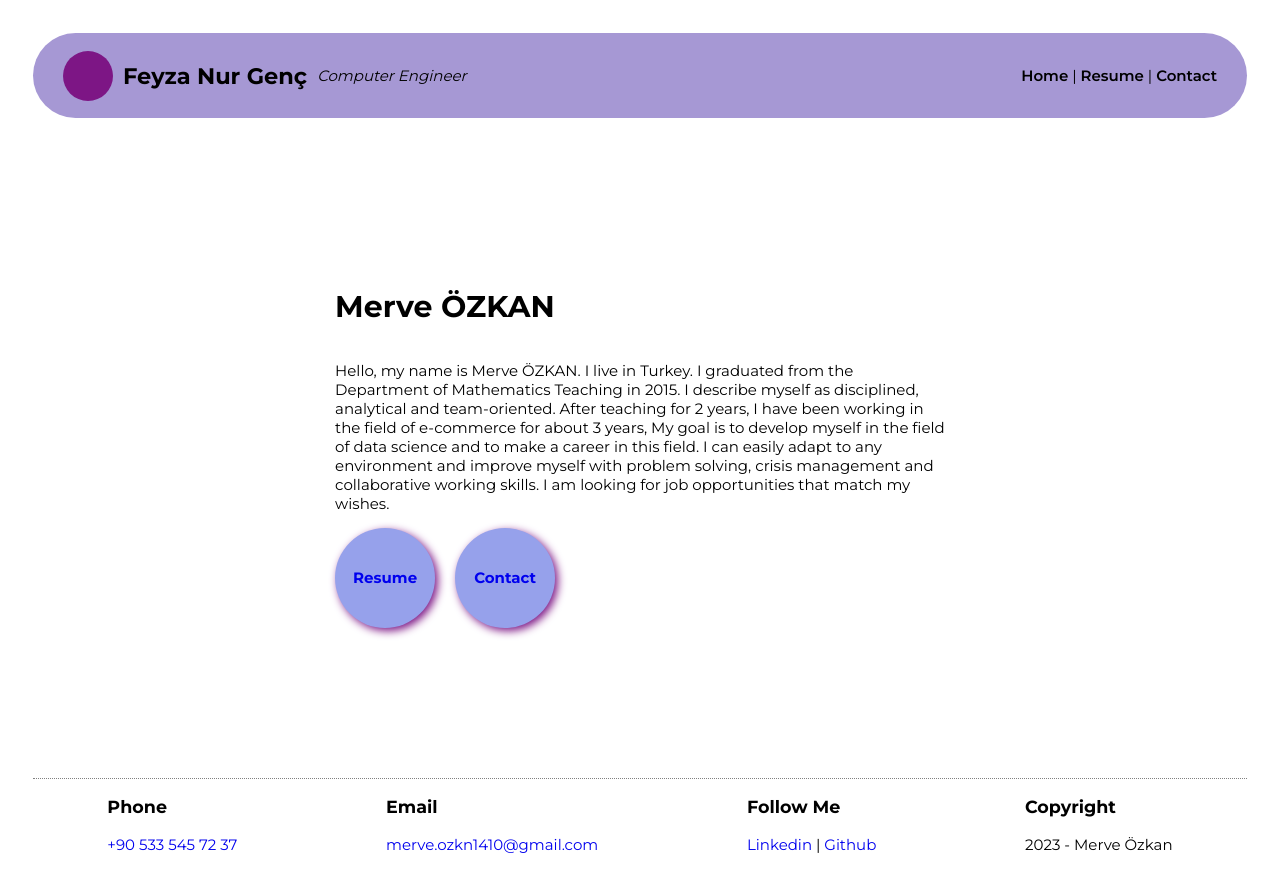
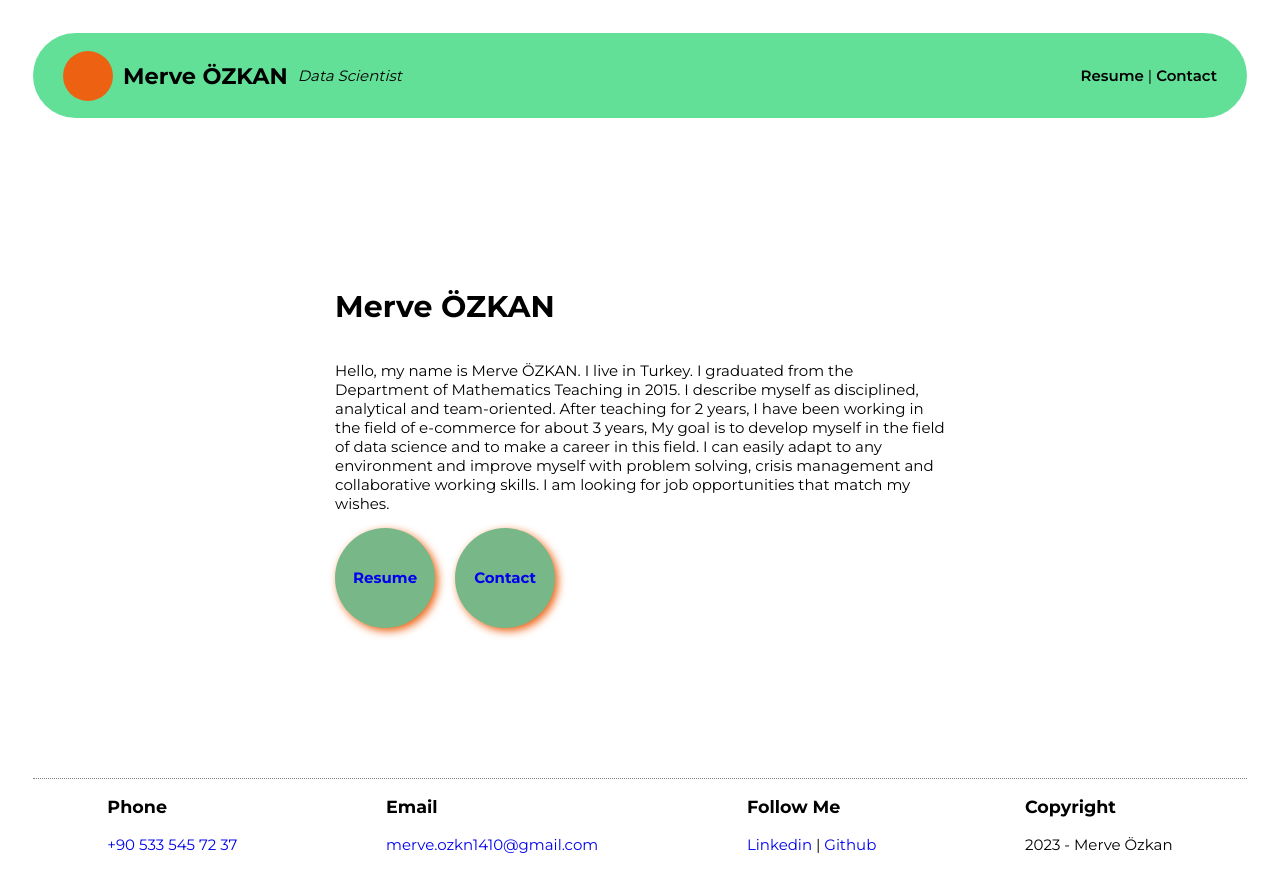
Before and after one commit to merveozkn/MerveOzkan, a plain HTML site: page index.html in a window 1280 px wide. Drawn offline with Linux system fonts and the light colour scheme.

Commit message:
versiyon2

```diff
--- a/css/style.css
+++ b/css/style.css
@@ -1,10 +1,10 @@
 @import url("https://fonts.googleapis.com/css2?family=Montserrat:wght@100;200;300;400;500;600;700;800;900&display=swap");
 
 :root {
-  --color1: rgb(189, 171, 228);
-  --color2: rgb(166, 152, 212);
-  --color3: rgb(150, 161, 235);
-  --color4: rgb(125, 22, 133);
+  --color1: rgb(29, 165, 47);
+  --color2: rgb(99, 224, 151);
+  --color3: rgb(120, 184, 136);
+  --color4: rgb(236, 98, 18);
 }
 
 * {
--- a/index.html
+++ b/index.html
@@ -5,7 +5,7 @@
   <meta charset="UTF-8" />
   <meta http-equiv="X-UA-Compatible" content="IE=edge" />
   <meta name="viewport" content="width=device-width, initial-scale=1.0" />
-  <title>Feyza Nur Genç - Resume</title>
+  <title>Merve ÖZKAN - Resume</title>
   <link rel="stylesheet" href="css/style.css" />
 </head>
 
@@ -15,12 +15,12 @@
   <div class="header">
     <div class="title">
       <span></span>
-      <h2>Feyza Nur Genç</h2>
-      <i>Computer Engineer</i>
+      <h2>Merve ÖZKAN</h2>
+      <i>Data Scientist</i>
     </div>
 
     <div class="menu">
-      <a href="index.html" title="Ana sayfayı aç">Home</a> |
+      <!--<a href="index.html" title="Ana sayfayı aç">Home</a> |-->
       <a href="resume.html">Resume</a> |
       <a href="contact.html">Contact</a>
     </div>
```
